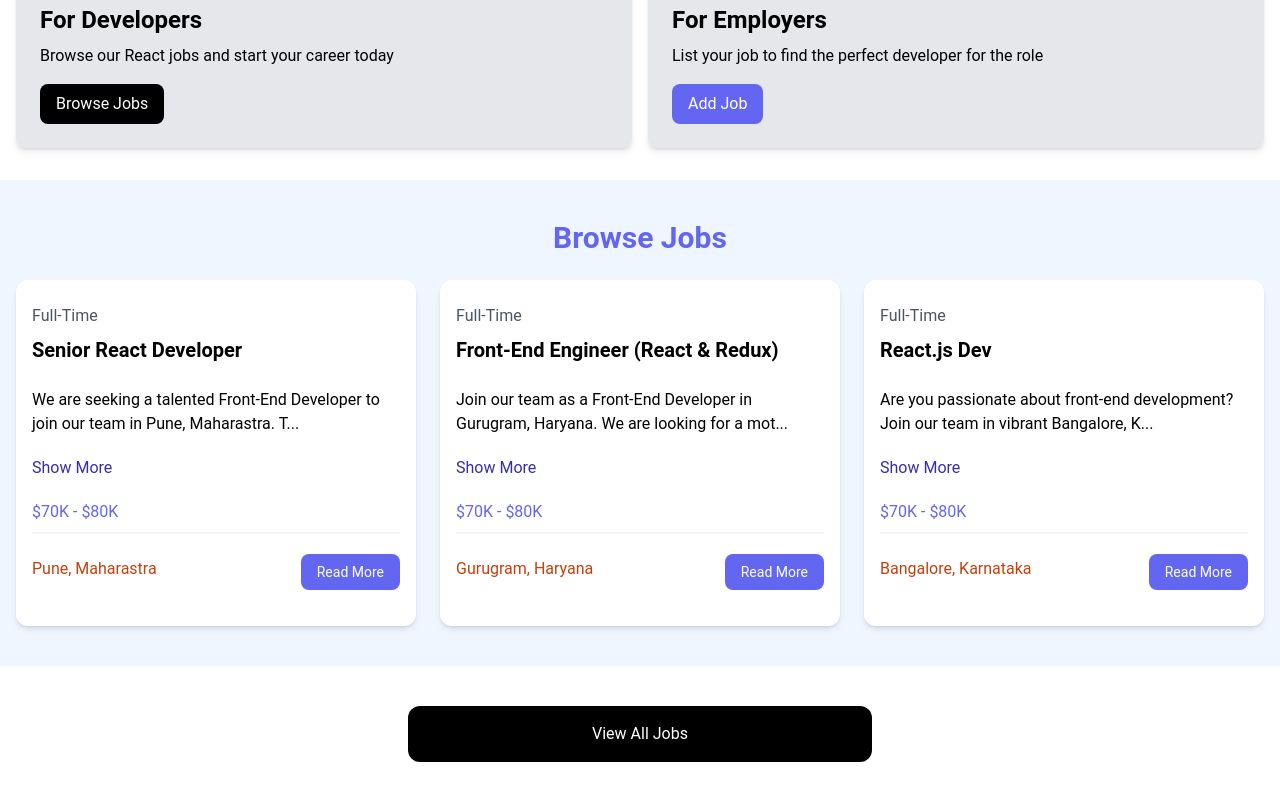
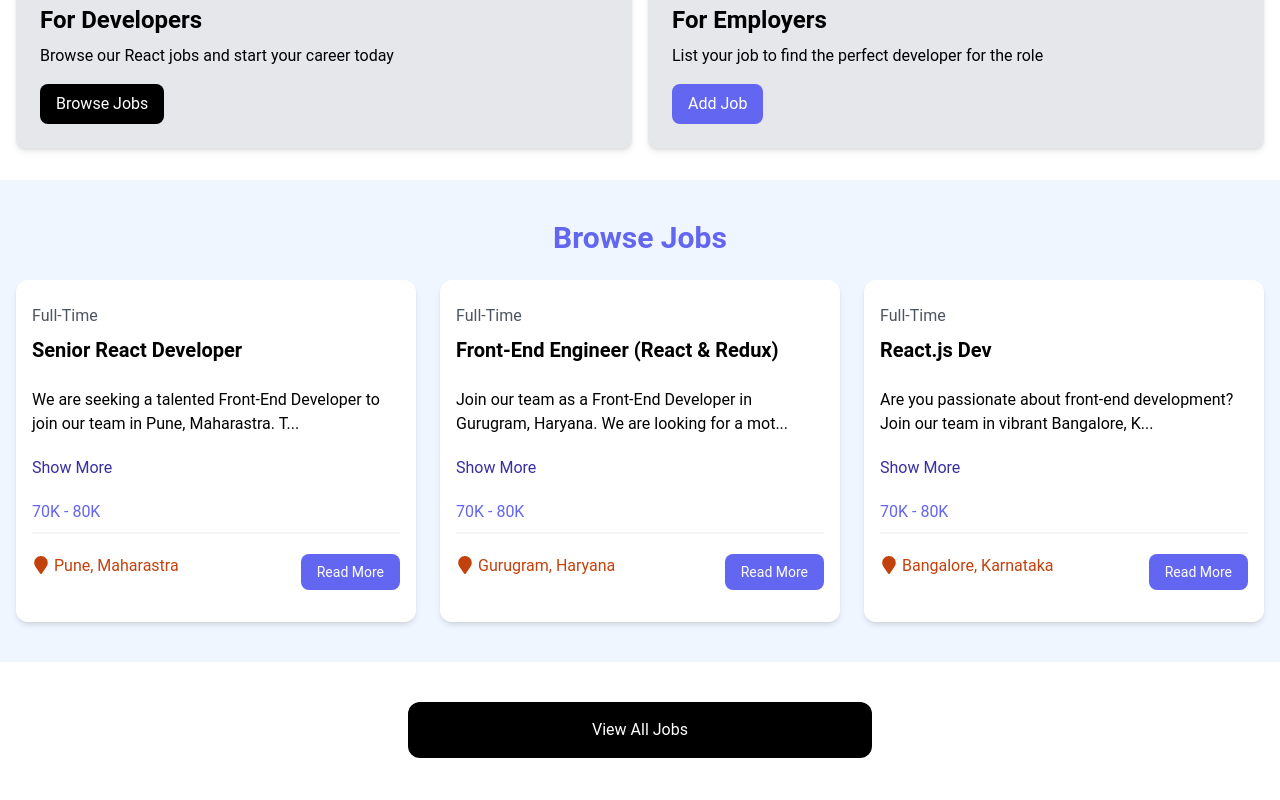
Before and after one commit to divyank0203/Jobs-Landing-Page, a React (Vite) app in the folder jobs/: page / in a window 1280 px wide. Shown: the part 429-1229 px from the top of the page. Built offline with nearby package versions, Linux system fonts and the light colour scheme.

Commit message:
map marker icon

```diff
--- a/jobs/src/components/Joblisting.jsx
+++ b/jobs/src/components/Joblisting.jsx
@@ -1,7 +1,7 @@
 import React from 'react'
 import jobs from '../jobs.json'
 import { useState } from 'react'
-import { fa } from 'react-icons/fa'
+import {FaMapMarker } from 'react-icons/fa'
 
 function Joblisting({job}) {
 const [setdescription, showfulldescription] = useState(false);
@@ -35,7 +35,7 @@
 
               <div className="flex flex-col lg:flex-row justify-between mb-4">
                 <div className="text-orange-700 mb-3">
-                  <i className="fa-solid fa-location-dot text-lg"></i>
+                  <FaMapMarker className='inline text-lg mb-1 mr-1'/>
                  { job.location }
                 </div>
                 <a
--- a/jobs/src/jobs.json
+++ b/jobs/src/jobs.json
@@ -5,7 +5,7 @@
       "type": "Full-Time",
       "description": "We are seeking a talented Front-End Developer to join our team in Pune, Maharastra. The ideal candidate will have strong skills in HTML, CSS, and JavaScript, with experience working with modern JavaScript frameworks such as React or Angular.",
       "location": "Pune, Maharastra",
-      "salary": "$70K - $80K",
+      "salary": "70K - 80K",
       "company": {
         "name": "NewTek Solutions",
         "description": "NewTek Solutions is a leading technology company specializing in web development and digital solutions. We pride ourselves on delivering high-quality products and services to our clients while fostering a collaborative and innovative work environment.",
@@ -19,7 +19,7 @@
       "type": "Full-Time",
       "location": "Gurugram, Haryana",
       "description": "Join our team as a Front-End Developer in Gurugram, Haryana. We are looking for a motivated individual with a passion for crafting beautiful and responsive web applications. Experience with UI/UX design principles and a strong attention to detail are highly desirable.",
-      "salary": "$70K - $80K",
+      "salary": "70K - 80K",
       "company": {
         "name": "Veneer Solutions",
         "description": "Veneer Solutions is a creative agency specializing in digital design and development. Our team is dedicated to pushing the boundaries of creativity and innovation to deliver exceptional results for our clients.",
@@ -33,7 +33,7 @@
       "type": "Full-Time",
       "location": "Bangalore, Karnataka",
       "description": "Are you passionate about front-end development? Join our team in vibrant Bangalore, Karnataka, and work on exciting projects that make a difference. We offer competitive compensation and a collaborative work environment where your ideas are valued.",
-      "salary": "$70K - $80K",
+      "salary": "70K - 80K",
       "company": {
         "name": "Dolor Cloud",
         "description": "Dolor Cloud is a leading technology company specializing in digital solutions for businesses of all sizes. With a focus on innovation and customer satisfaction, we are committed to delivering cutting-edge products and services.",
@@ -47,7 +47,7 @@
       "type": "Part-Time",
       "description": "Join our team as a Part-Time Front-End Developer in beautiful Hyderabad, Telangana. We are looking for a self-motivated individual with a passion for creating engaging user experiences. This position offers flexible hours and the opportunity to work remotely.",
       "location": "Hyderabad, Telangana",
-      "salary": "$60K - $70K",
+      "salary": "60K - 70K",
       "company": {
         "name": "Alpha Elite",
         "description": "Alpha Elite is a dynamic startup specializing in digital marketing and web development. We are committed to fostering a diverse and inclusive workplace where creativity and innovation thrive.",
@@ -61,7 +61,7 @@
       "type": "Full-Time",
       "description": "Exciting opportunity for a Full-Time Front-End Developer in bustling Noida. We are seeking a talented individual with a passion for building elegant and scalable web applications. Join our team and make an impact!",
       "location": "Noida, Uttar Pradesh",
-      "salary": "$90K - $100K",
+      "salary": "90K - 100K",
       "company": {
         "name": "Browning Technologies",
         "description": "Browning Technologies is a rapidly growing technology company specializing in e-commerce solutions. We offer a dynamic and collaborative work environment where employees are encouraged to think creatively and innovate.",
@@ -75,7 +75,7 @@
       "type": "Full-Time",
       "description": "Join our team as a Front-End Developer in Bangalore, Karnataka. We are looking for a skilled and enthusiastic individual to help us create innovative web solutions. Competitive salary and great benefits package available.",
       "location": "Bangalore, Karnataka",
-      "salary": "$100K - $110K",
+      "salary": "100K - 110K",
       "company": {
         "name": "Port Solutions INC",
         "description": "Port Solutions is a leading technology company specializing in software development and digital marketing. We are committed to providing our clients with cutting-edge solutions and our employees with a supportive and rewarding work environment.",
```
